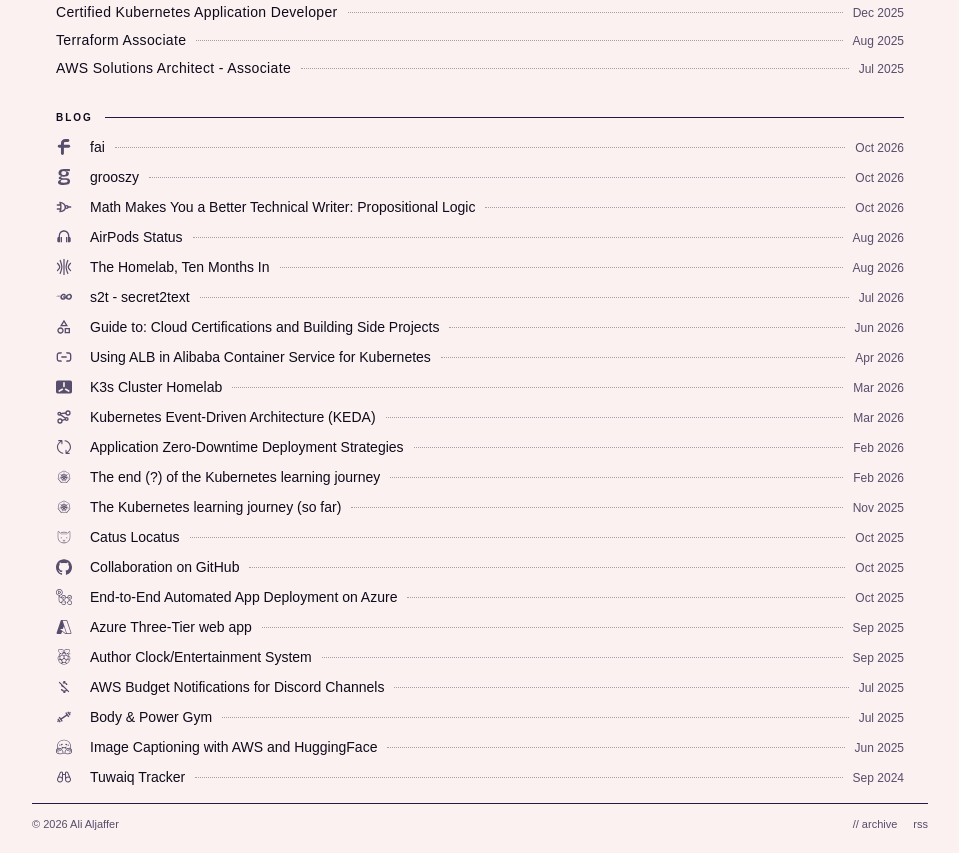
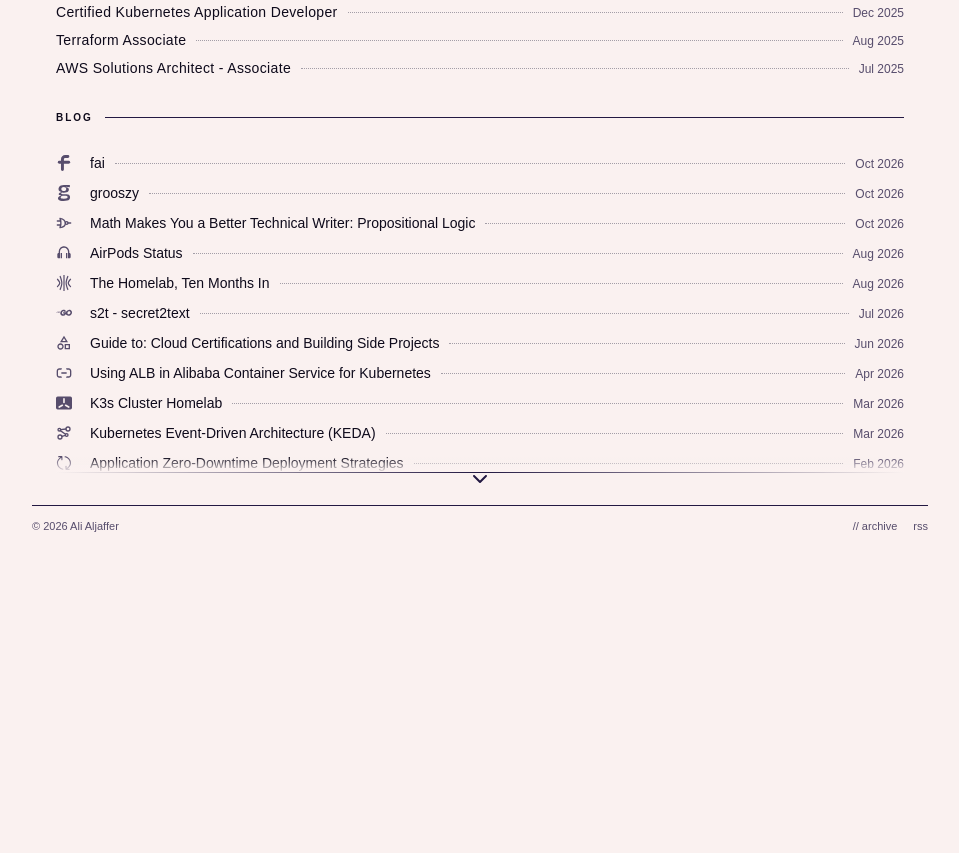
Before and after one commit to aliAljaffer/aliAljaffer.github.io, a Next.js app: page / in a window 1280 px wide. Shown: the part 580-1433 px from the top of the page, without its empty margins (160-1119 px from the left). After the commit the page ends 1135 px from the top, so only its background shows below. Built offline with nearby package versions, Linux system fonts and the light colour scheme; a web font is replaced by a local one.

Commit message:
Cap the blog list at about ten rows with its own scroll

```diff
--- a/src/app/components/CaseStudySection.tsx
+++ b/src/app/components/CaseStudySection.tsx
@@ -1,4 +1,5 @@
 import type { CaseStudy } from "@/app/types";
+import ScrollableList from "@/app/components/ScrollableList";
 import SectionLabel from "@/app/components/SectionLabel";
 import PostRow from "@/app/components/PostRow";
 import { DEV_MODE } from "@/lib/case-studies";
@@ -26,11 +27,14 @@ export default function CaseStudySection({
       className={`py-4 ${className}`}
     >
       <SectionLabel id={id}>{title}</SectionLabel>
-      <div className="space-y-2.5">
+      <ScrollableList
+        fitToContent
+        className="space-y-2.5 max-h-80 overflow-y-auto overflow-x-hidden scrollbar-hidden"
+      >
         {items.map((item) => (
           <PostRow key={item.caseStudyId} item={item} showIcon />
         ))}
-      </div>
+      </ScrollableList>
     </section>
   );
 }
```
